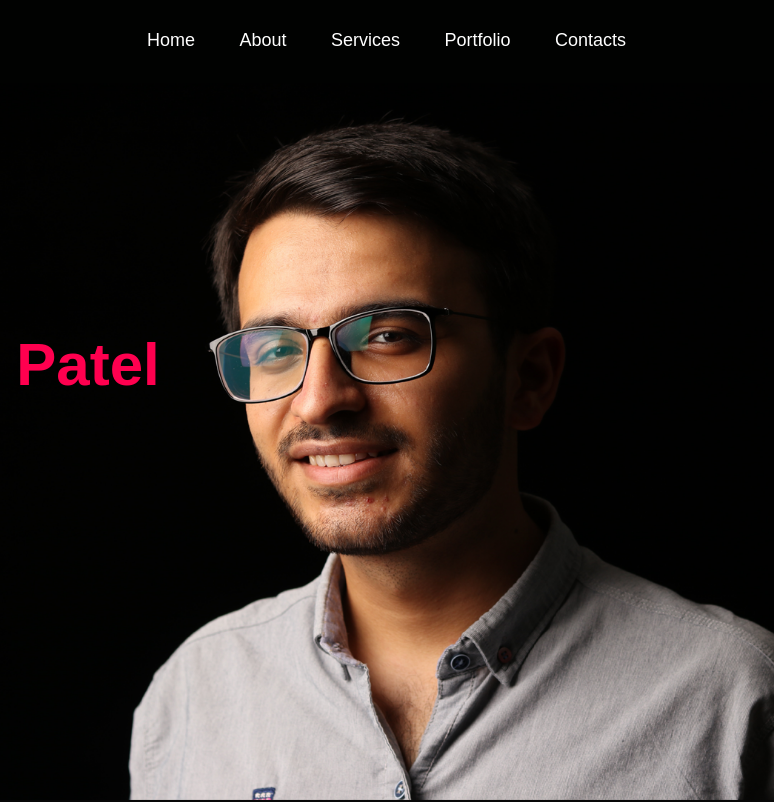
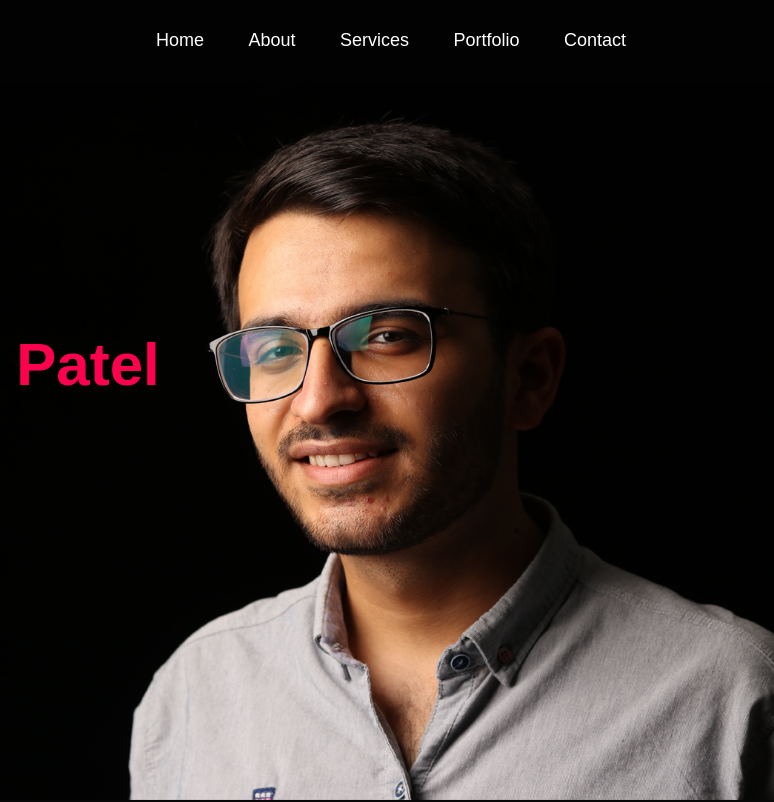
Before and after one commit to niteshpatel99/Personal_Portfolio, a plain HTML site: page index.html in a window 1280 px wide. Shown: the top 802 px of the page, 506-1280 px from the left. Drawn offline with Linux system fonts and the light colour scheme.

Commit message:
Update index.html

```diff
--- a/index.html
+++ b/index.html
@@ -19,7 +19,7 @@
                 <li><a href="#about">About</a></li>
                 <li><a href="#services">Services</a></li>
                 <li><a href="#portfolio">Portfolio</a></li>
-                <li><a href="#contact">Contacts</a></li>
+                <li><a href="#contact">Contact</a></li>
 
 
              <i class="fa-solid fa-circle-xmark" onclick="closemenu()"></i>
```
